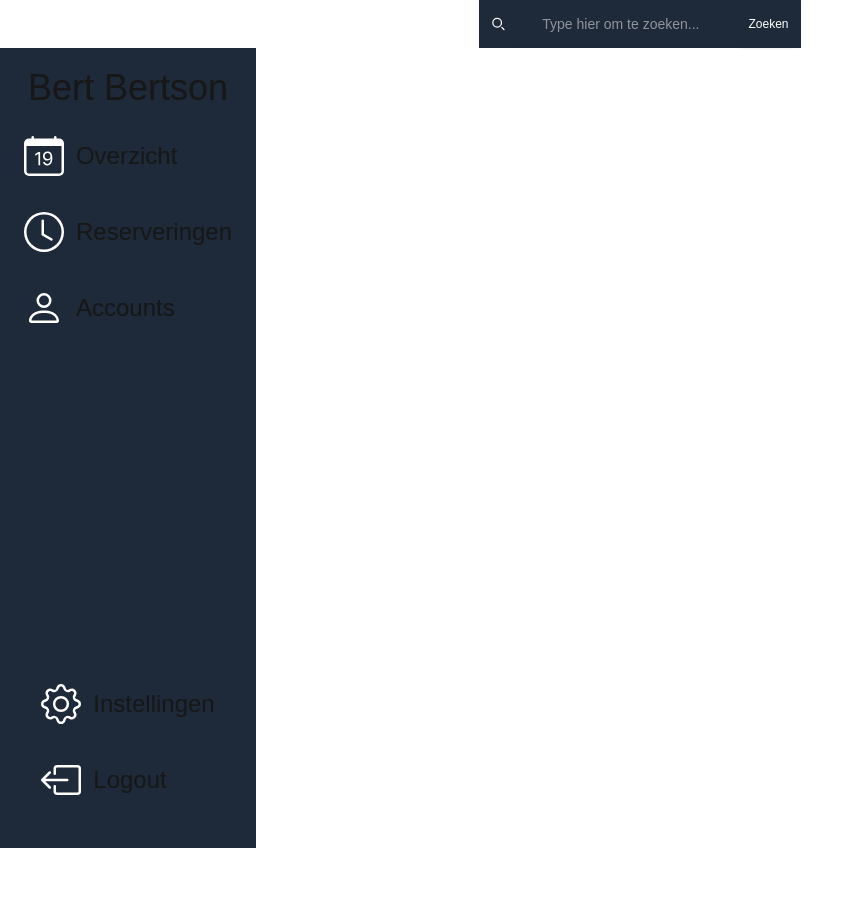
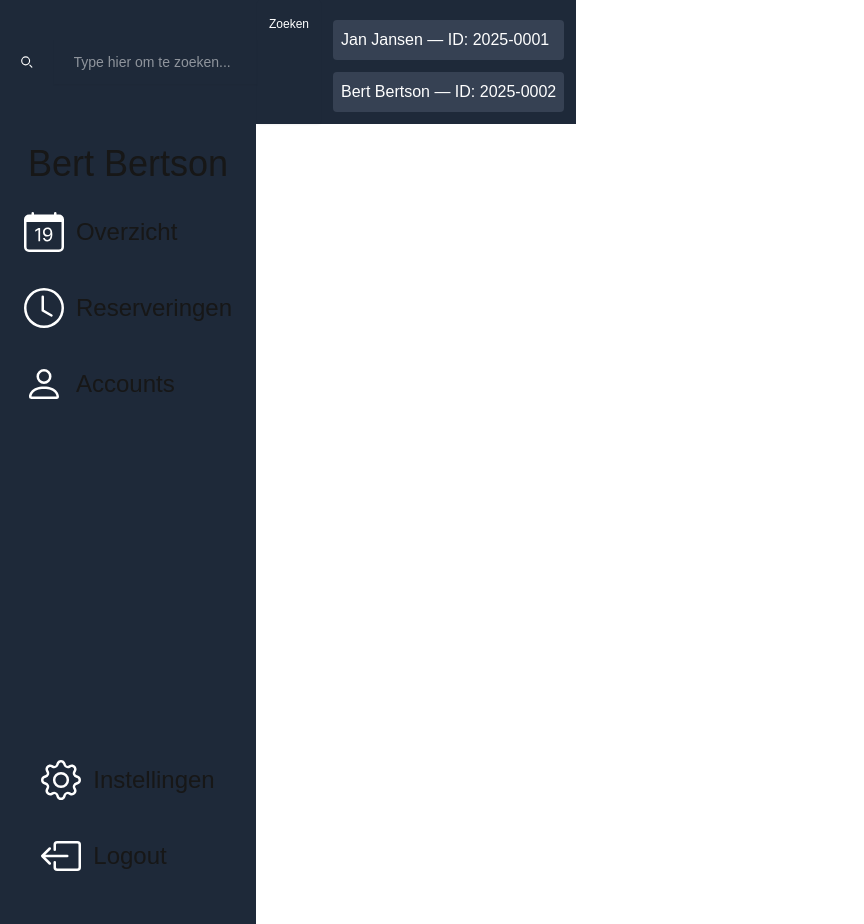
Before and after one commit to Powerboy2015/boer-bert-registratiesysteem, a Next.js app in the folder next.js/: page / in a window 1280 px wide. Shown: the whole page, without its empty margins (0-864 px from the left). Before the commit the page ends 848 px from the top, so only its background shows below. Built offline with nearby package versions, Linux system fonts and the light colour scheme.

Commit message:
mockdatabase for testing purposes

```diff
--- /dev/null
+++ b/next.js/src/app/Searchbar/mockDatabase.ts
@@ -0,0 +1,13 @@
+export const mockReservations = [
+    {
+    reservationID: "2025-0001",
+    amount: 8,
+    spot: "10: Groot",
+    name: "Jan Jansen"
+},
+{
+    reservationID: "2025-0002",
+    amount: 6,
+    spot: "11: Klein",
+    name: "Bert Bertson"
+    }];
--- a/next.js/src/app/Searchbar/searchbar.tsx
+++ b/next.js/src/app/Searchbar/searchbar.tsx
@@ -3,14 +3,16 @@
 import React, {SetStateAction, useReducer} from "react";
 import {useEffect, useState} from "react";
 import {Dispatch} from "react";
+import { mockReservations } from "@/app/Searchbar/mockDatabase";
 
 {/*I followed a dev tutorial for this component: https://dev.to/ma7moud3bas/build-a-live-search-bar-in-react-a-step-by-step-guide-2ibh*/
 }
 //types
 type SearchResult = {
-    id: string,
-    name: string,
-    Reservationnumber: number
+    reservationID: string,
+    spot: string,
+    amount: number
+    name: string
 }
 
 type State = {
@@ -53,7 +55,8 @@ function Reducer(state: State, action: Action): State {
 
 const initialState: State = {isLoading: false, results: [], query: ""};
 
-const getCharacters = async (query: string, signal: AbortSignal): Promise<SearchResult[]> => {
+{/* for later use when database is actually working and we need to search results in the database*/}
+{/*const getCharacters = async (query: string, signal: AbortSignal): Promise<SearchResult[]> => {
     return await fetch('path to database or api', {
         method: 'FETCH',
         signal,
@@ -65,9 +68,22 @@ const getCharacters = async (query: string, signal: AbortSignal): Promise<Search
             if (err.name === "AbortError") return null;
             throw err;
         })
+}*/}
+
+const mockGetCharacters = async (query: string): Promise<SearchResult[]> => {
+    return new Promise(async (resolve) => {
+        const results = mockReservations.filter(r =>
+            r.reservationID.includes(query) ||
+            r.spot.toLowerCase().includes(query.toLowerCase()) ||
+            r.amount.toString().includes(query) ||
+            r.name.toLowerCase().includes(query)
+        );
+        resolve(results);
+    })
 }
 
-const useLiveSearch = (dispatch: Dispatch<Action>, query: string) => {
+{/* for later use when database is actually working and we need to search results in the database*/}
+{/*const useLiveSearch = (dispatch: Dispatch<Action>, query: string) => {
     useEffect(() => {
         if (query.length < 3) return;
         const controller = new AbortController();
@@ -87,7 +103,24 @@ const useLiveSearch = (dispatch: Dispatch<Action>, query: string) => {
         })()
         return () => controller.abort()
     }, [query, dispatch])
-}
+}*/}
+
+const useLiveSearch = (dispatch: Dispatch<Action>, query: string) => {
+    useEffect(() => {
+        if (query.length < 0) return;
+
+        dispatch({ type: "request" });
+
+        (async function () {
+            try {
+                const data = await mockGetCharacters(query);
+                dispatch({ type: "success", results: data });
+            } catch (err) {
+                dispatch({ type: "failure", error: "Demo search failed" });
+            }
+        })();
+    }, [query, dispatch]);
+};
 
 
 export default function Searchbar() {
@@ -106,26 +139,32 @@ export default function Searchbar() {
     const handleKeypress = (e: React.KeyboardEvent<HTMLInputElement>) => {
         if (e.key === "Enter") {
             e.preventDefault();
-            console.log("Enter");
-            dispatch({type: "setQuery", query: debounceValue})
+            dispatch({type: "setQuery", query: debounceValue.toLowerCase()})
         }
     }
 
 
     return (
-        <div className="bg-gray-800 text-white w-full min-w-fit sm:w-1/1 md:w-1/4 xl:w-1/5 2xl:w-1/10 flex mx-auto">
-            <div className="start-0 flex items-center ps-3 relative">
+        <div className="bg-gray-800 text-white w-full min-w-fit sm:w-1/1 md:w-1/4 xl:w-1/5 2xl:w-1/10 flex">
+            <div className="start-0 flex items-center ps-5 relative">
                 <svg className="w-4 h-12 text-body" aria-hidden="true" xmlns="http://www.w3.org/2000/svg" fill="none" viewBox="0 0 24 24">
-                    <path stroke="currentColor" stroke-linecap="round" stroke-width="2"
+                    <path stroke="currentColor" strokeLinecap="round" strokeWidth="2"
                           d="m21 21-3.5-3.5M17 10a7 7 0 1 1-14 0 7 7 0 0 1 14 0Z"/>
                 </svg>
                 <input onChange={handleChange} onKeyDown={handleKeypress} value={debounceValue} type="search"
-                       className="block w-full p-3 ps-9 bg-neutral-secondary-medium text-heading text-sm rounded-base focus:ring-brand focus:border-brand shadow-xs placeholder:text-body form-control"
+                       className="block w-full ml-5 ps-5 pt-3 pb-3 bg-neutral-secondary-medium text-heading text-sm rounded-base shadow-xs placeholder:text-body form-control"
                        placeholder="Type hier om te zoeken..."/>
             </div>
             <button type="button"
                     className="flex text-white bg-brand hover:bg-brand-strong focus:ring-2 focus:ring-brand-medium shadow-xs font-medium leading-5 rounded text-xs px-3 py-3.5 focus:outline-none">Zoeken
             </button>
+            <div className="mt-2 space-y-1">
+                {state.results.map(item => (
+                    <div key={item.reservationID} className="m-3 p-2 bg-gray-700 rounded">
+                        {item.name} — ID: {item.reservationID}
+                    </div>
+                ))}
+            </div>
         </div>
     );
 }
```
